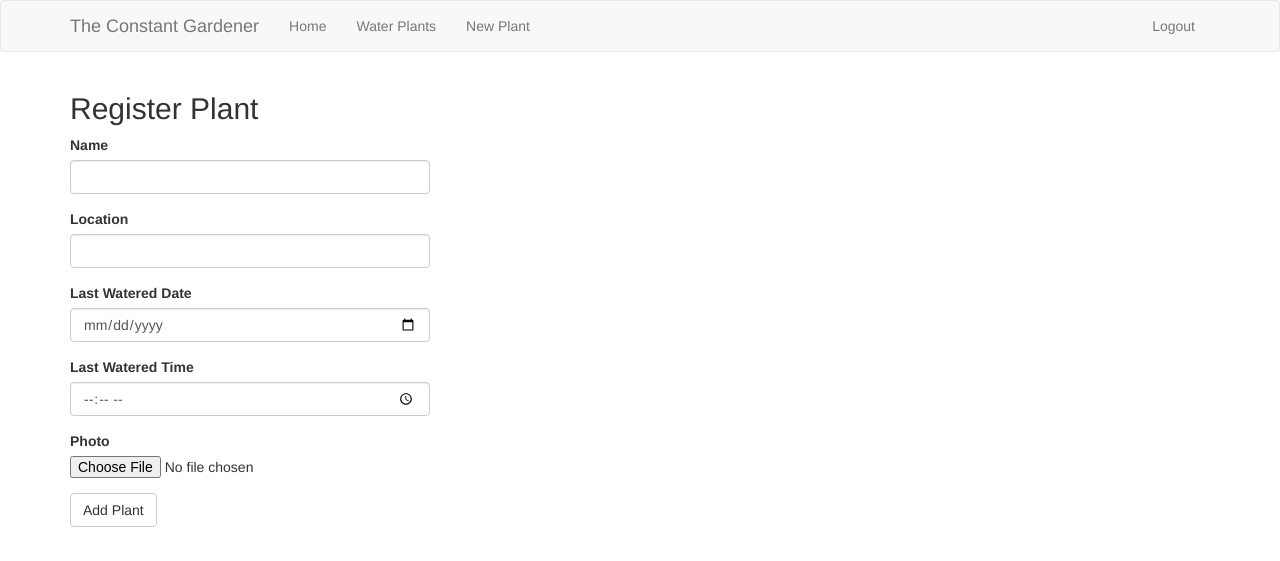
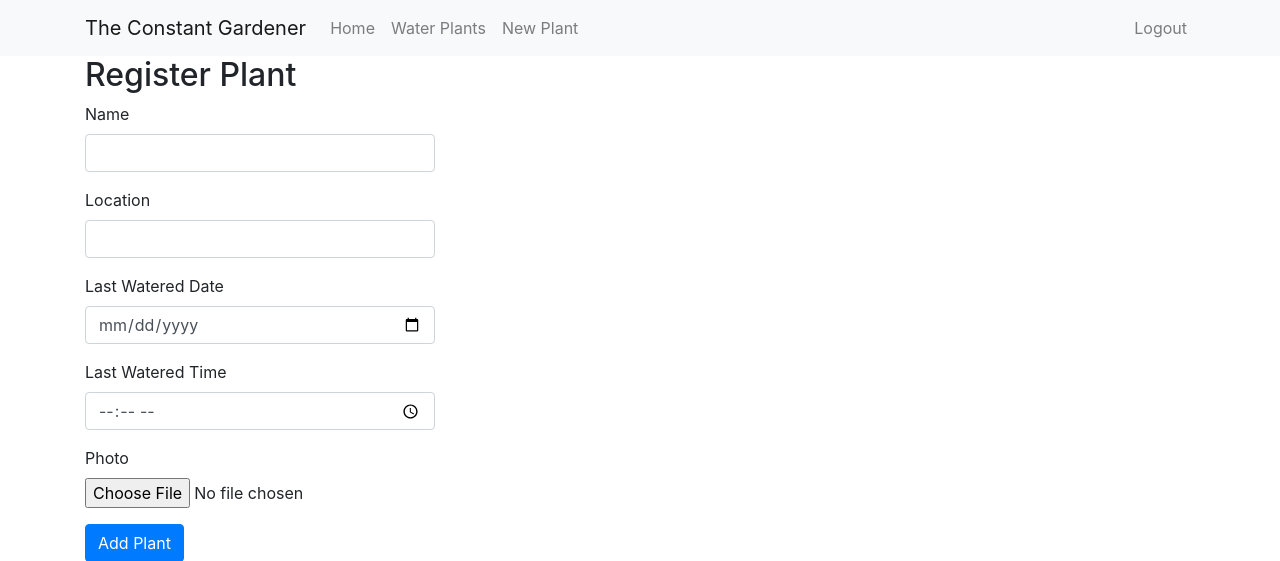
Before and after one commit to adamlives/the-constant-gardener, a Flask app: page /register_plant in a window 1280 px wide. Shown: the top 561 px of the page. Run offline with Flask 2, Linux system fonts and the light colour scheme; the visitor is signed in with stand-in values (Sample User, id 1); some libraries are stand-ins or nearby versions.

Commit message:
use bootstrap 4 and cards

```diff
--- a/app/templates/base.html
+++ b/app/templates/base.html
@@ -1,4 +1,4 @@
-{% extends 'bootstrap/base.html' %}
+{% extends 'bootstrap_base.html' %}
 
 {% block title %}
         {% if title %}
@@ -14,37 +14,32 @@
     {{ moment.include_moment() }}
 {% endblock %}
 
-{% block navbar %}
-    <nav class="navbar navbar-default">
+{% block content %}
+    <nav class="navbar navbar-expand-lg navbar-light bg-light">
         <div class="container">
             <div class="navbar-header">
-                <button type="button" class="navbar-toggle collapsed" data-toggle="collapse" data-target="#bs-example-navbar-collapse-1" aria-expanded="false">
-                    <span class="sr-only">Toggle navigation</span>
-                    <span class="icon-bar"></span>
-                    <span class="icon-bar"></span>
-                    <span class="icon-bar"></span>
-                </button>
                 <a class="navbar-brand" href="{{ url_for('index') }}">The Constant Gardener</a>
             </div>
-            <div class="collapse navbar-collapse" id="bs-example-navbar-collapse-1">
-                <ul class="nav navbar-nav">
-                    <li><a href="{{ url_for('index') }}">Home</a></li>
-                    <li><a href="{{ url_for('water_plants') }}">Water Plants</a></li>
-                    <li><a href="{{ url_for('register_plant') }}">New Plant</a></li>
+            <button class="navbar-toggler" type="button" data-toggle="collapse" data-target="#navbarNav" aria-controls="navbarNav" aria-expanded="false" aria-label="Toggle navigation">
+                <span class="navbar-toggler-icon"></span>
+              </button>
+            <div class="collapse navbar-collapse" id="navbarNav">
+                <ul class="navbar-nav">
+                    <li class="nav-item"><a class="nav-link" href="{{ url_for('index') }}">Home</a></li>
+                    <li><a class="nav-link" href="{{ url_for('water_plants') }}">Water Plants</a></li>
+                    <li><a class="nav-link" href="{{ url_for('register_plant') }}">New Plant</a></li>
                 </ul>
-                <ul class="nav navbar-nav navbar-right">
+                <ul class="navbar-nav ml-auto">
                     {% if current_user.is_anonymous %}
-                    <li><a href="{{ url_for('login') }}">Login</a></li>
+                    <li><a class="nav-link" href="{{ url_for('login') }}">Login</a></li>
                     {% else %}
-                    <li><a href="{{ url_for('logout') }}">Logout</a></li>
+                    <li><a class="nav-link" href="{{ url_for('logout') }}">Logout</a></li>
                     {% endif %}
                 </ul>
             </div>
         </div>
     </nav>
-{% endblock %}
 
-{% block content %}
     <div class="container">
         {% with messages = get_flashed_messages() %}
         {% if messages %}
--- /dev/null
+++ b/app/templates/bootstrap_base.html
@@ -0,0 +1,29 @@
+<!doctype html>
+<html lang="en">
+    <head>
+        {% block head %}
+        <!-- Required meta tags -->
+        <meta charset="utf-8">
+        <meta name="viewport" content="width=device-width, initial-scale=1, shrink-to-fit=no">
+
+        {% block styles %}
+            <!-- Bootstrap CSS -->
+            {{ bootstrap.load_css() }}
+        {% endblock %}
+
+        <title>{% block title %}{% endblock %}</title>
+
+        {% endblock %}
+    </head>
+    <body>
+        {% block navbar %}{% endblock %}
+
+        <!-- Your page content -->
+        {% block content %}{% endblock %}
+
+        {% block scripts %}
+            <!-- Optional JavaScript -->
+            {{ bootstrap.load_js() }}
+        {% endblock %}
+    </body>
+</html>
--- a/app/templates/login.html
+++ b/app/templates/login.html
@@ -1,11 +1,11 @@
 {% extends "base.html" %}
-{% import 'bootstrap/wtf.html' as wtf %}
+{% import 'bootstrap/form.html' as wtf %}
 
 {% block app_content %}
     <h1>Sign In</h1>
     <div class="row">
         <div class="col-md-4">
-            {{ wtf.quick_form(form) }}
+            {{ wtf.render_form(form) }}
         </div>
     </div>
     <!--form action="" method="post" novalidate>
--- a/app/templates/register_plant.html
+++ b/app/templates/register_plant.html
@@ -1,42 +1,11 @@
 {% extends "base.html" %}
-{% import 'bootstrap/wtf.html' as wtf %}
+{% import 'bootstrap/form.html' as wtf %}
 
 {% block app_content %}
     <h2>Register Plant</h2>
     <div class="row">
         <div class="col-md-4">
-            {{ wtf.quick_form(form) }}
+            {{ wtf.render_form(form) }}
         </div>
     </div>
-    <!--form action="" method="post" enctype="multipart/form-data">
-        {{ form.hidden_tag() }}
-        <p>
-            {{ form.name.label }}<br>
-            {{ form.name(size=32) }}<br>
-            {% for error in form.name.errors %}
-            <span style="color: red;">[{{ error }}]</span>
-            {% endfor %}
-        </p>
-        <p>
-            {{ form.location.label }}<br>
-            {{ form.location(size=64) }}<br>
-            {% for error in form.location.errors %}
-            <span style="color: red;">[{{ error }}]</span>
-            {% endfor %}
-        </p>
-        <p>
-            {{ form.last_watered_date.label }}<br>
-            {{ form.last_watered_date() }} {{ form.last_watered_time() }}<br>
-            {% for error in form.last_watered_date.errors %}
-            <span style="color: red;">[{{ error }}]</span>
-            {% endfor %}
-            {% for error in form.last_watered_time.errors %}
-            <span style="color: red;">[{{ error }}]</span>
-            {% endfor %}
-        </p>
-        <p>
-            {{ form.photo() }}
-        </p>
-        <p>{{ form.submit() }}</p>
-    </form-->
 {% endblock %}
--- a/requirements.txt
+++ b/requirements.txt
@@ -1,8 +1,8 @@
 alembic==1.4.2
+Bootstrap-Flask==1.4
 click==7.1.2
 dominate==2.5.1
 Flask==1.1.2
-Flask-Bootstrap==3.3.7.1
 Flask-Login==0.5.0
 Flask-Migrate==2.5.3
 Flask-Moment==0.10.0
```
Also changed, not shown: app/templates/index.html (+13 -4 lines).
